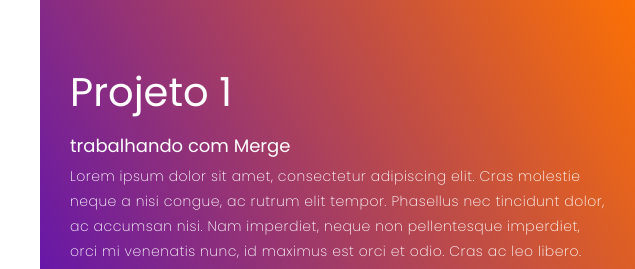
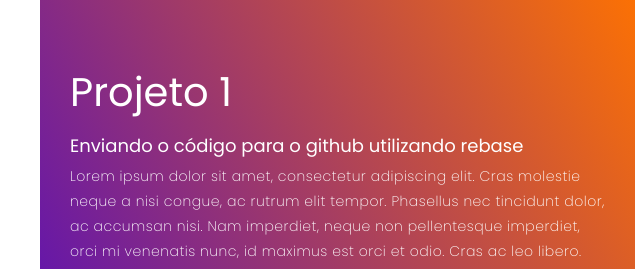
Before and after one commit to Jonhy-Willy/Projeto_PaginaWeb_Startse_, a plain HTML site: page index.html in a window 1280 px wide. Shown: the part 1200-1469 px from the top of the page, 0-635 px from the left. Drawn offline with Linux system fonts and the light colour scheme; a web font is replaced by a local one.

Commit message:
update project 2 description to rebase

```diff
--- a/index.html
+++ b/index.html
@@ -30,7 +30,7 @@
             <div class="project-item"></span>
                 <div class="project-info">
                     <h1>Projeto 1</h1>
-                    <h2>trabalhando com Merge</h2>
+                    <h2>Enviando o código para o github utilizando rebase</h2>
                     <p>Lorem ipsum dolor sit amet, consectetur adipiscing elit. Cras molestie neque a nisi congue, ac
                         rutrum elit tempor. Phasellus nec tincidunt dolor, ac accumsan nisi. Nam imperdiet, neque non
                         pellentesque imperdiet, orci mi venenatis nunc, id maximus est orci et odio. Cras ac leo libero.
```
